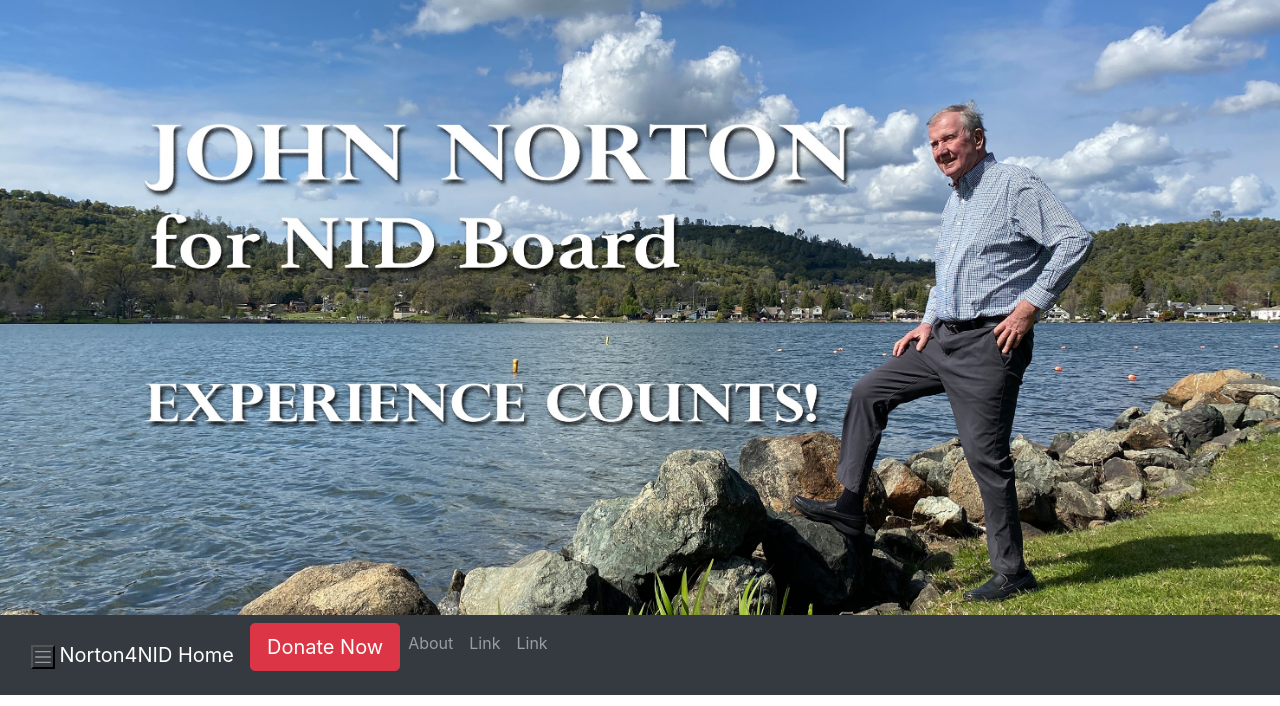
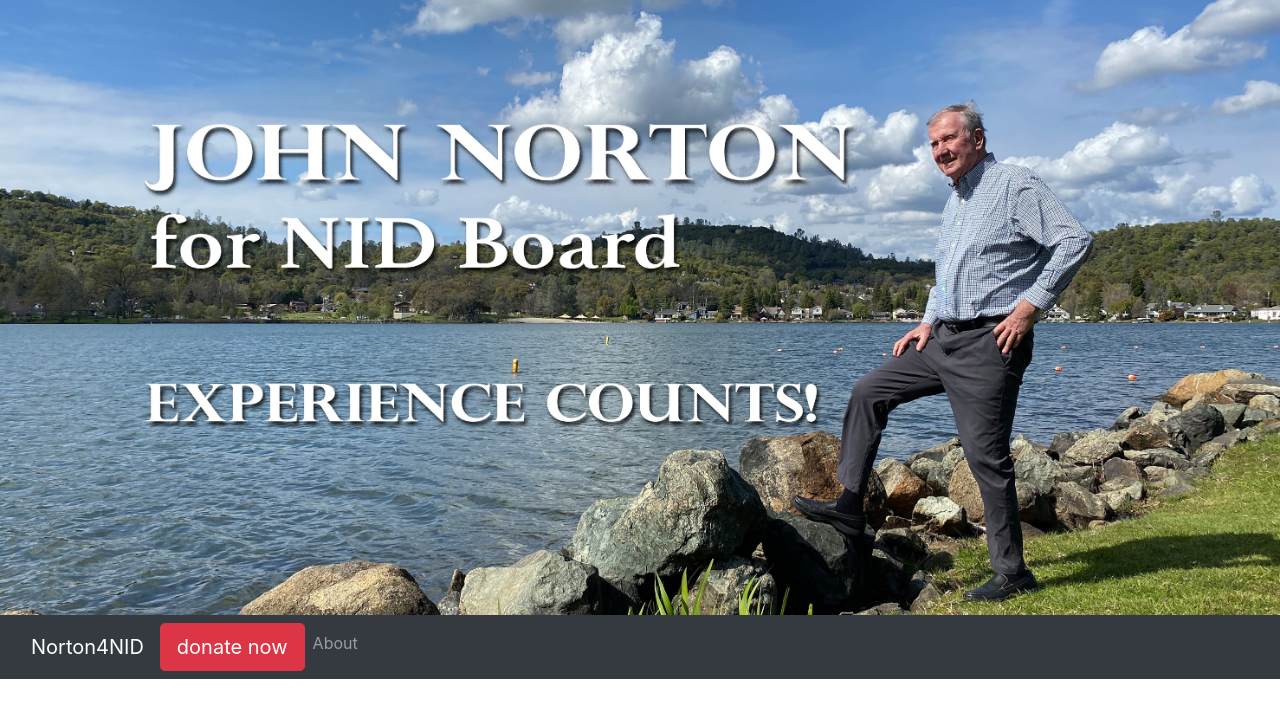
Before and after one commit to norton4nid/norton4nid.github.io, a plain HTML site: page index.html in a window 1280 px wide. Shown: the top 706 px of the page. Drawn offline with nearby package versions, Linux system fonts and the light colour scheme.

Commit message:
Changes to navbar and re-tabbed the whole thing

```diff
--- a/index.html
+++ b/index.html
@@ -16,27 +16,23 @@
   <nav class="navbar navbar-inverse navbar-expand-sm bg-dark navbar-dark">
     <div class="container-fluid">
       <div class="navbar-header">
-    <button type="button" class="bg-dark navbar-toggler-icon" data-toggle="collapse" data-target="#collapsing_navBar">
+        <button type="button" class="navbar-toggler bg-dark" data-toggle="collapse" data-target="#collapse-NavBar">
+          <span class="navbar-toggler-icon"></span>
         </button>
-    <a class="navbar-brand" href="#">Norton4NID Home</a>
+        <a class="navbar-brand" href="#">Norton4NID</a>
       </div>
-
-  <div class="collapse navbar-collapse" id="collapsing_navBar">
+      <div class="collapse navbar-collapse" id="collapse-NavBar">
         <ul class="nav navbar-nav">
-      <p class="btn btn-danger btn-lg" hfref="https://www.efundraisingconnections.com/c/JohnNorton">Donate Now</p>
+          <a class="btn btn-danger btn-lg" href="https://www.efundraisingconnections.com/c/johnnorton">donate now</a>
           <li class="nav-item">
             <a class="nav-link" href="about.html">About</a>
-      </li>
-      <li class="nav-item">
-        <a class="nav-link" href="#">Link</a>
-      </li>
-      <li class="nav-item">
-        <a class="nav-link" href="#">Link</a>
           </li>
         </ul>
       </div>
     </div>
   </nav>
+
+
 
   <div class="container" style="margin-top:30px">
     <div class="row">
```
Also changed, not shown: 1 other file. Lines whose indentation alone changed are shown as unchanged.
